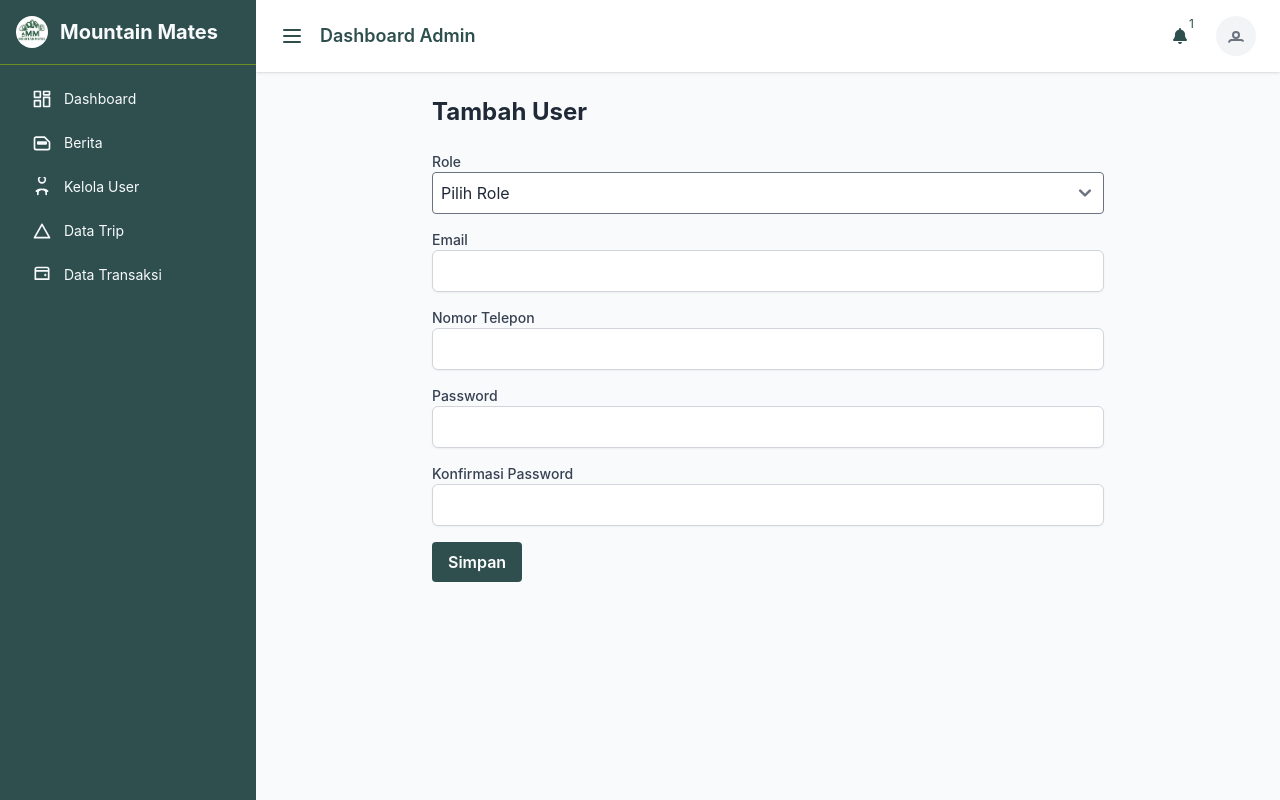
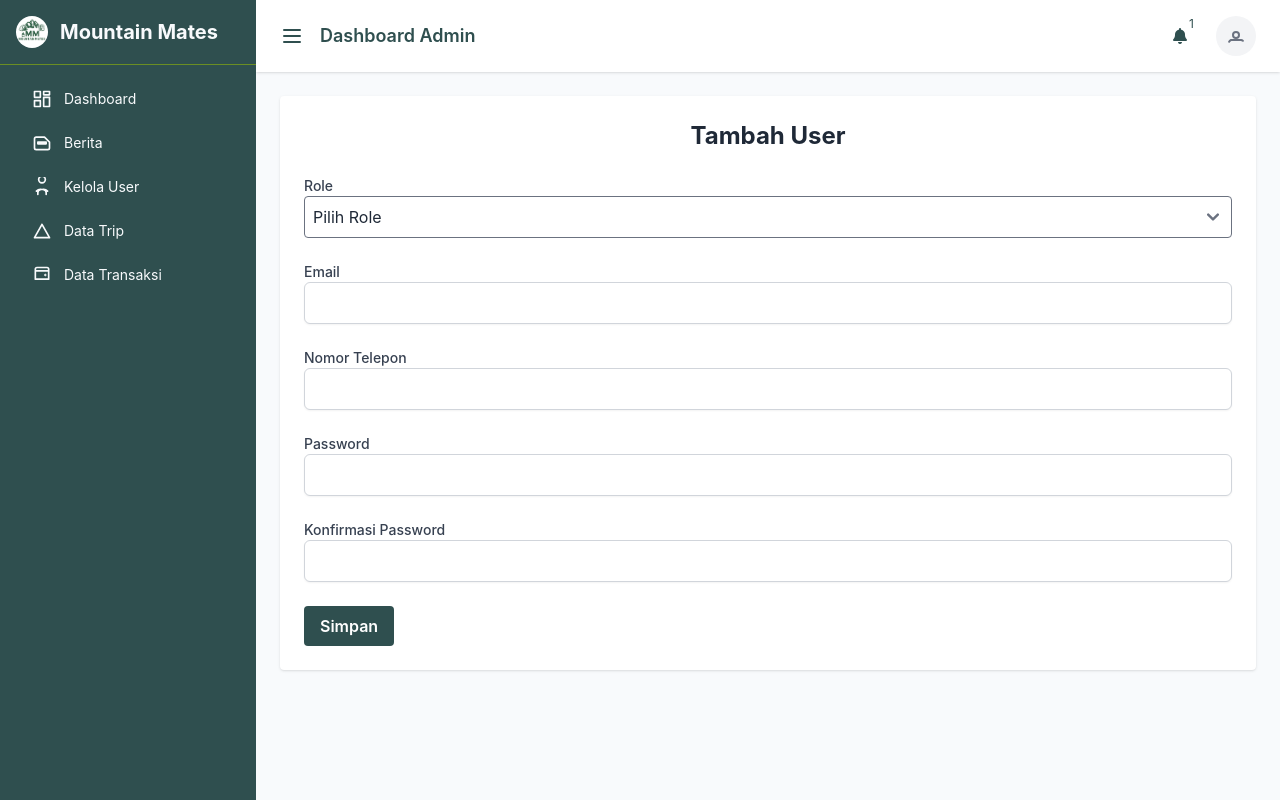
Before and after one commit to mutiaradevita/mountainmates, a Laravel app: page /admin/user/create in a window 1280 px wide. Run offline with Laravel 12, Linux system fonts and the light colour scheme; a user stored in the database is signed in; data comes from the database, SQL or seed files in the repository; data that the repository does not hold is empty; style sheets or scripts are compiled from the project's sources; some libraries are stand-ins or nearby versions.

Commit message:
fix layout

```diff
--- a/app/Models/Trip.php
+++ b/app/Models/Trip.php
@@ -46,4 +46,8 @@ class Trip extends Model
     {
         return optional($this->user)->company_name ?? '-';
     }
+    public function pengelola()
+    {
+        return $this->belongsTo(User::class, 'created_by');
+    }
 }
--- a/app/Models/User.php
+++ b/app/Models/User.php
@@ -76,4 +76,8 @@ class User extends Authenticatable
     {
         return $this->belongsTo(User::class, 'id_user');
     }
+    public function pengelola()
+    {
+        return $this->hasOne(User::class, 'id_user');
+    }
 }
--- a/resources/views/admin/user/create.blade.php
+++ b/resources/views/admin/user/create.blade.php
@@ -1,10 +1,8 @@
 @extends('layouts.dashboard')
 
 @section('content')
-<div class="max-w-2xl mx-auto space-y-6">
-  <h1 class="text-2xl font-bold">Tambah User</h1>
-
-  <form method="POST" action="{{ route('admin.user.store') }}" class="space-y-4">
+  <form method="POST" action="{{ route('admin.user.store') }}" class="space-y-6 bg-white p-6 rounded shadow">
+    <h1 class="text-center text-2xl font-bold">Tambah User</h1>
     @csrf
 
     {{-- Role --}}
--- a/resources/views/layouts/app.blade.php
+++ b/resources/views/layouts/app.blade.php
@@ -30,7 +30,7 @@
   <div class="h-[80px]"></div>
 
   {{-- Main Content --}}
-  <main class="flex-1 px-4 bg-snow">
+ <main class="flex-1 px-4 sm:px-6 md:px-8 lg:px-10 bg-snow">
     <div class="max-w-5xl mx-auto">
       @hasSection('title')
         <h1 class="text-2xl font-semibold text-pine mb-6">@yield('title')</h1>
--- a/resources/views/peserta/ulasan/create.blade.php
+++ b/resources/views/peserta/ulasan/create.blade.php
@@ -1,7 +1,7 @@
 @extends('layouts.app')
 
 @section('content')
-<div class="bg-snow min-h-[calc(100vh-100px)] py-8 px-4">
+<div class="bg-snow min-h-[calc(100vh-100px)] flex items-center justify-center px-4 py-8">
     <div class="max-w-2xl mx-auto bg-white rounded-lg shadow-md p-6">
         <h2 class="text-xl font-bold text-pine mb-4">📝 Beri Ulasan untuk Trip: {{ $transaksi->trip->nama_trip }}</h2>
 
@@ -9,7 +9,6 @@
             @csrf
 
             <label class="block mb-2 text-sm text-gray-700 font-medium">Rating:</label>
-            {{-- <label class="block mb-2 text-sm text-gray-700 font-medium">Rating:</label> --}}
 <div class="flex gap-1 mb-4" id="star-rating">
     @for ($i = 1; $i <= 5; $i++)
         <input type="radio" name="rating" value="{{ $i }}" id="rating-{{ $i }}" class="hidden">
```
Also changed, not shown: resources/views/peserta/ulasan/index.blade.php (line endings or trailing spaces).
